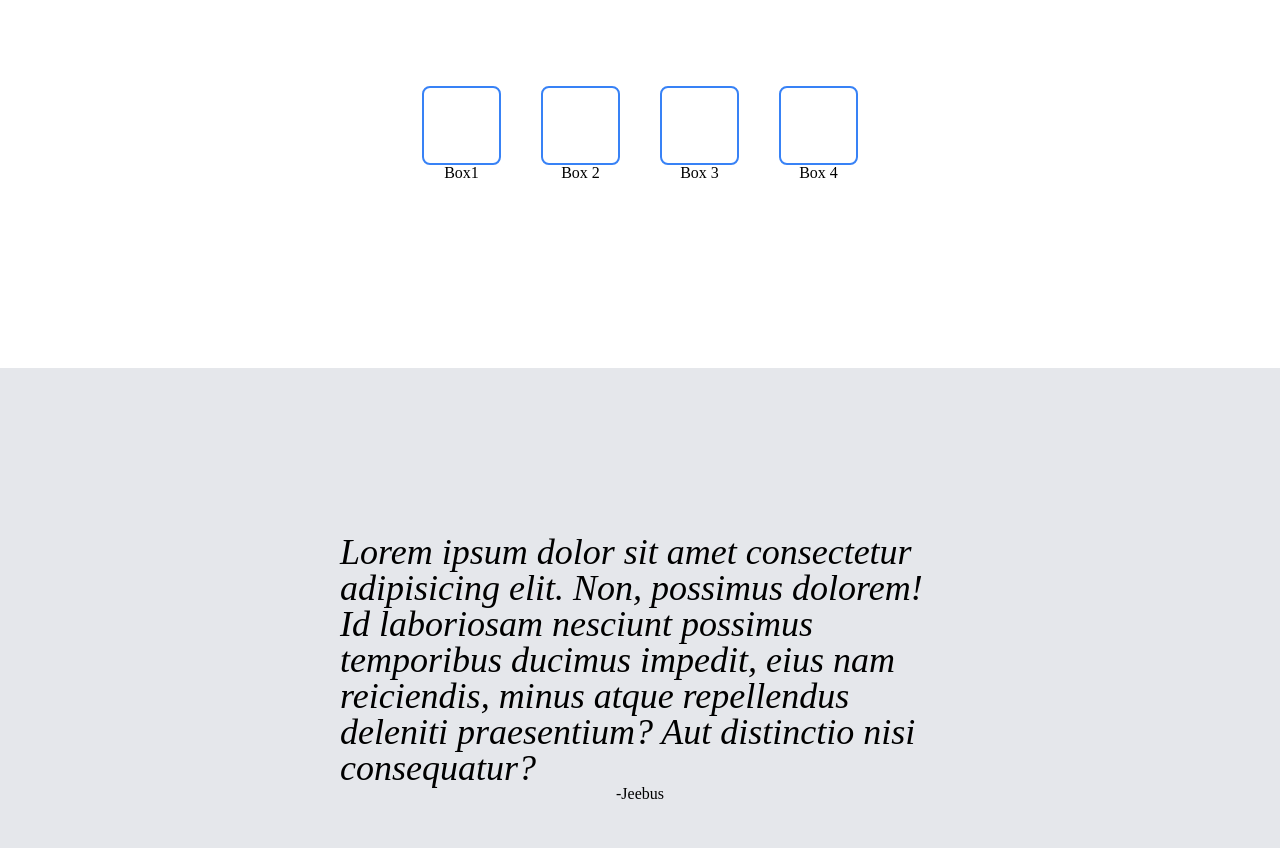
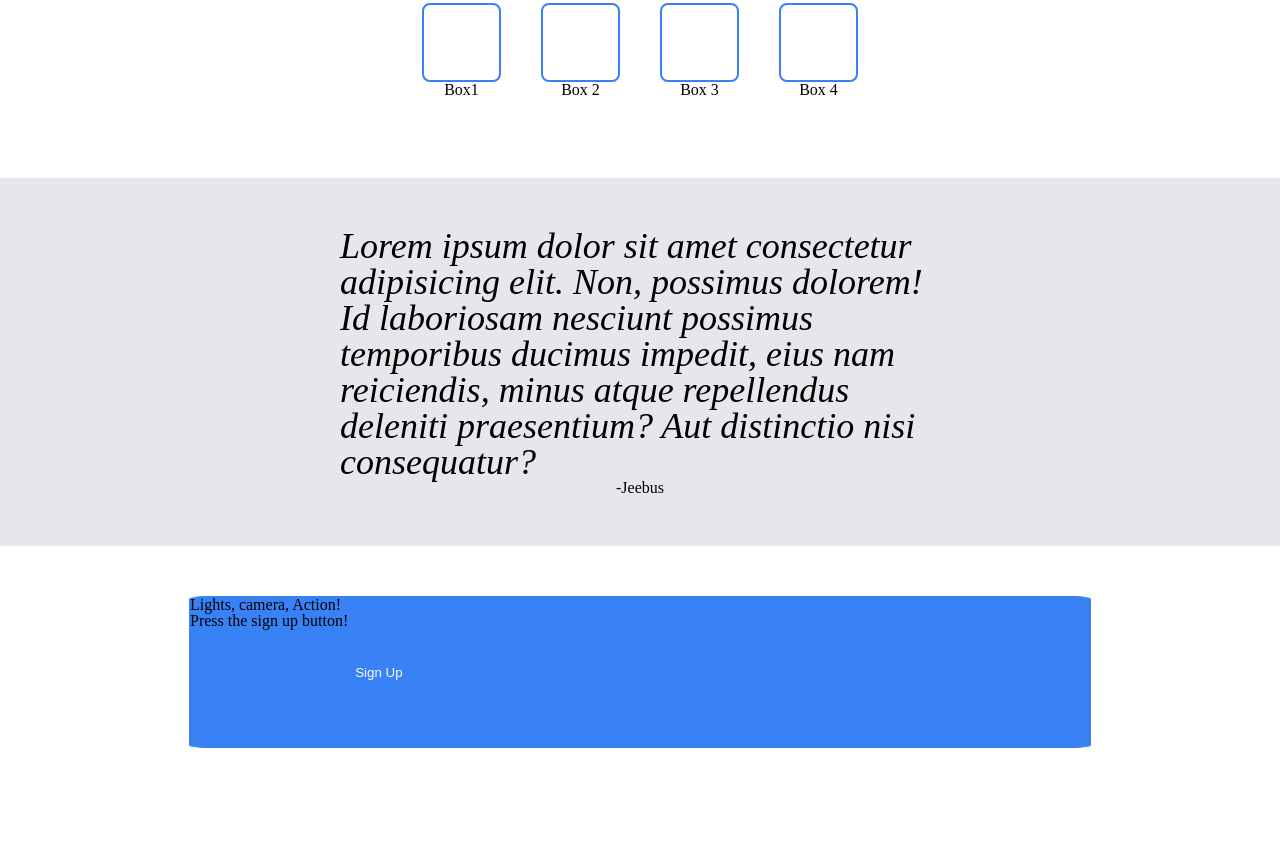
Before and after one commit to EdwardWebdev/odin-flexsite, a plain HTML site: page index.html in a window 1280 px wide. Shown: the part 852-1700 px from the top of the page. After the commit the page ends 1650 px from the top, so only its background shows below. Drawn offline with Linux system fonts and the light colour scheme.

Commit message:
section 4 started

```diff
--- a/index.html
+++ b/index.html
@@ -56,13 +56,20 @@
         </div>
     </div>
     <div class="section3">
-        <p class="quotetext">Lorem ipsum dolor sit amet consectetur adipisicing elit. Non, possimus dolorem! Id laboriosam nesciunt
+        <p class="quotetext">Lorem ipsum dolor sit amet consectetur adipisicing elit. Non, possimus dolorem! Id
+            laboriosam nesciunt
             possimus temporibus ducimus impedit, eius nam reiciendis, minus atque repellendus deleniti praesentium? Aut
             distinctio nisi consequatur?</p>
         <p class="quotesource">-Jeebus</p>
     </div>
     <div class="section4">
-        <div class="cta"></div>
+        <div class="cta">
+            <div>
+                <p>Lights, camera, Action!</p>
+                <p>Press the sign up button!</p>
+            </div>
+            <button>Sign Up</button>
+        </div>
     </div>
     <footer>
 
--- a/style.css
+++ b/style.css
@@ -74,7 +74,7 @@ button{
     display:flex;
     flex-direction: column;
     gap:20px;
-    height:600px;
+    padding:50px;
 }
 
 .section2{
@@ -83,12 +83,12 @@ button{
     flex-direction: column;
     justify-content: center;
     gap:125px;
-    height:600px;
+    padding:50px;
 }
 
 .section3{
     background-color: #e5e7eb;
-    height:600px;
+    padding:50px;
     display:flex;
     justify-content: center;
     align-items: center;
@@ -96,7 +96,7 @@ button{
 }
 
 .section4{
-    height:600px;
+    padding:50px;
     display:flex;
     justify-content: center;
     align-items: center;
@@ -151,9 +151,12 @@ button{
 }
 
 .cta{
-    height:400px;
+    height:150px;
     width:900px;
     border: 1px solid #3882f6;
+    border-radius: 2%;
+    background-color: #3882f6;
+    display:flex;
 }
 
 #header1{
```
